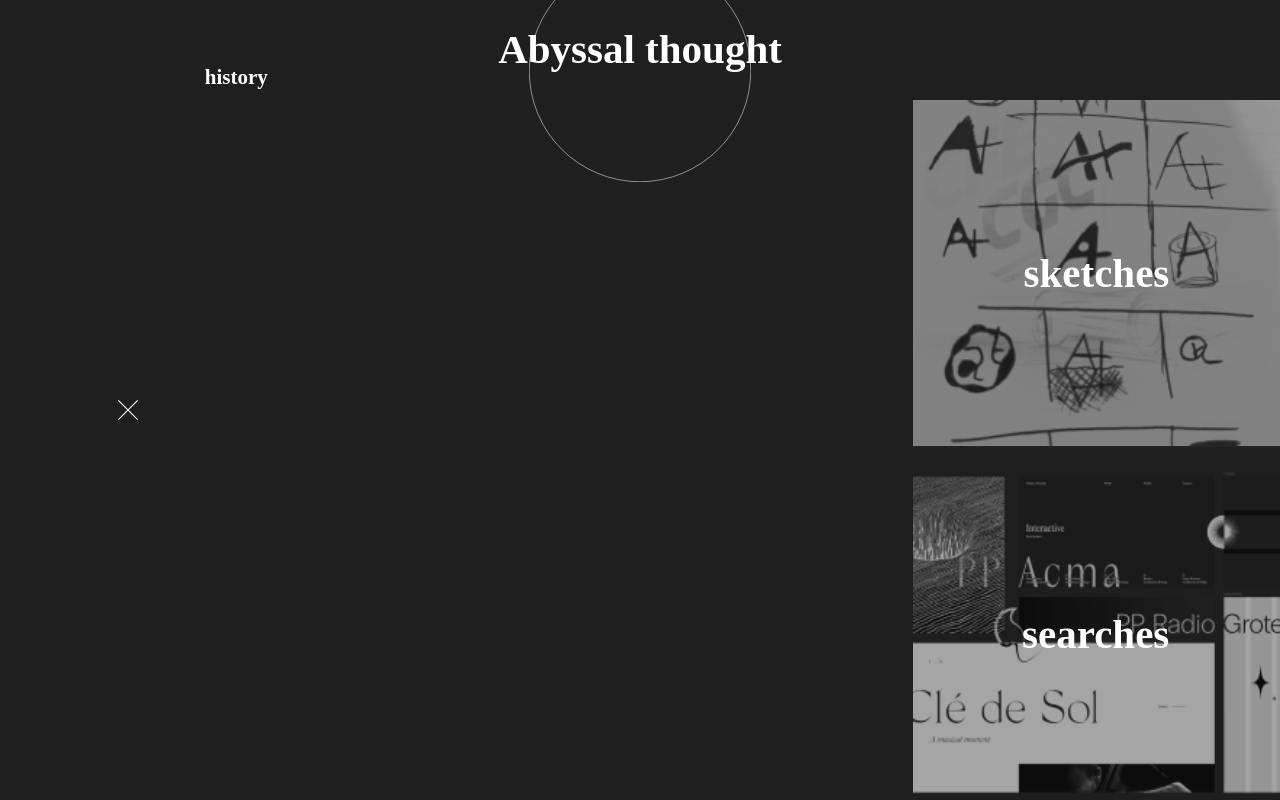
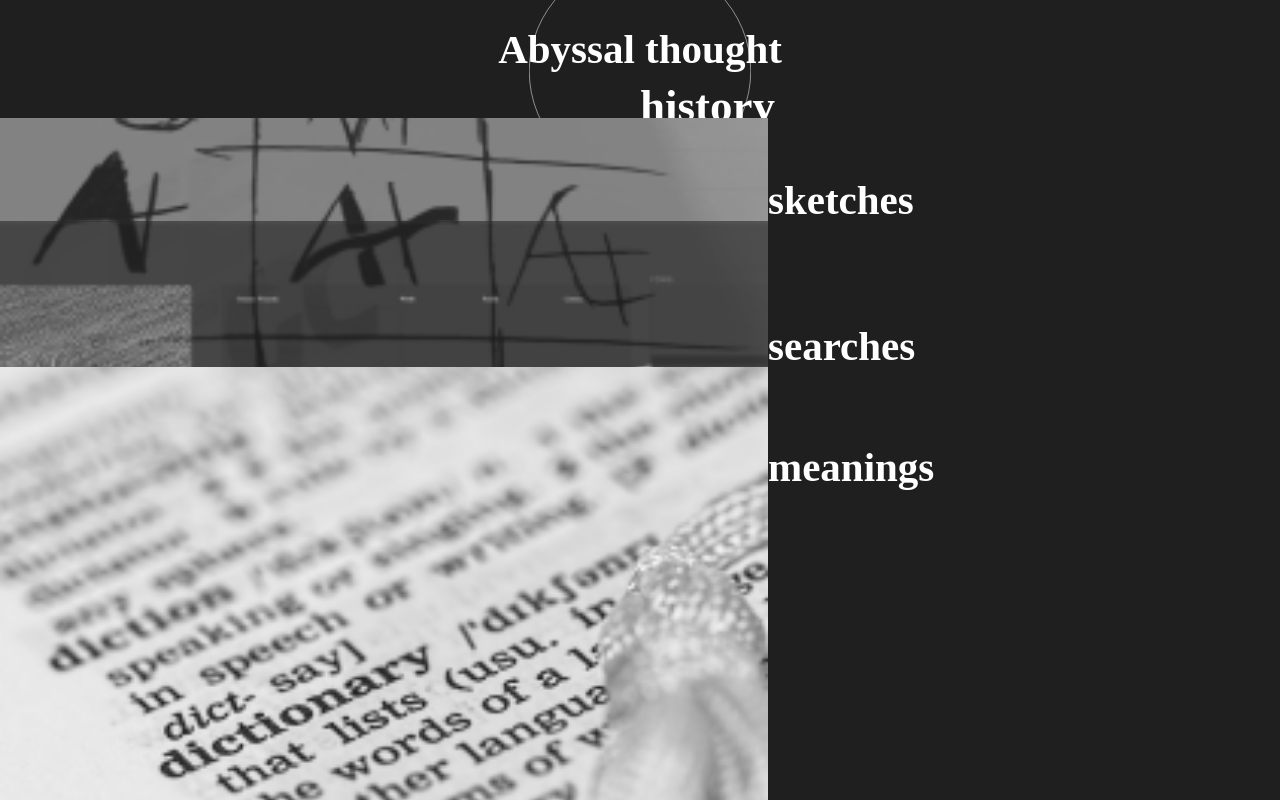
Before and after one commit to Lucas-Huerta/abyssal-thoughts-, a Vue app: page / in a window 1280 px wide. Both pictures are taken after a click on the element "history". Built offline with nearby package versions, Linux system fonts and the light colour scheme; a web font is replaced by a local one.

Commit message:
[ADD] Start style desktop

```diff
--- a/src/views/HomeArticle.vue
+++ b/src/views/HomeArticle.vue
@@ -131,4 +131,42 @@ export default{
     right: 0;
     bottom: 0;
 }
+
+@media screen and (min-width: 500px) {
+    .columArticle{
+        flex-direction: row;
+    }
+    .rowArticle{
+        flex-direction: column;
+        height: 90vh;
+    }
+
+    .rowArticle h2{
+       margin: 5vh 5vw;
+       padding: 1vw 1vh;
+       border: 2px white solid;
+       background-color: rgba(255, 255, 255, 0.40);
+       color: black;
+       opacity: 0.40;
+    }
+
+    .rowArticle h2:hover, .rowArticle img:hover{
+        cursor: pointer;
+    }
+
+    .rowArticle:nth-child(2){
+        display: flex;
+        flex-direction: row;
+        align-items: flex-end;
+        justify-content: end;
+    }
+
+    .rowArticle:nth-child(3){
+        display: flex;
+        flex-direction: column;
+        align-items: flex-start;
+        justify-content: center;
+    }
+}
+
 </style>
--- a/src/views/OneArticle.vue
+++ b/src/views/OneArticle.vue
@@ -145,12 +145,13 @@ export default{
                 {{ this.route.params.index }}
             </h2>
         </div>
-        <div class="columnArticle">
+        <div class="columnArticle" ref="addClassDesktop">
             <div v-for="article in this.pageArticle" :key="article" class="row" @click="goArticle(article.id, article.title, article.img, article.text)">
                 <h2 ref="titleArticle">
                     {{ article.title }}
                 </h2>
                 <img :src="article.img" alt="image article" ref="imageArticle" />
+                <span class="buttonDesktop">Buy</span>
             </div>
         </div>
     </div>
@@ -238,4 +239,130 @@ export default{
   height: 70%;
 }
 
+.buttonDesktop{
+    display: none;
+}
+
+@media screen and (min-width: 500px) {
+
+    .black .columnArticle .row h2{
+        display: none;
+    }
+
+    .offf .buttonDesktop,
+    .history .buttonDesktop{
+        display: none;
+    }
+
+    .offf .columnArticle,
+    .history .columnArticle{
+       min-height: 0;
+    }
+
+    .offf .columnArticle .row h2,
+    .history .columnArticle .row h2{
+        padding: 10vh 0 0 0;
+        width: 10vw;
+    }
+
+    /* Image les unes sur les autres  */
+
+    .offf .columnArticle,
+    .history .columnArticle{
+       flex-direction: column;
+       align-items: flex-start;
+    }
+
+    .offf .columnArticle .row,
+    .history .columnArticle .row{
+       flex-direction: row-reverse;
+       align-items: center;
+       justify-content: center;
+    }
+
+    .offf .columnArticle .row:nth-of-type(2),
+    .history .columnArticle .row:nth-of-type(2){
+        flex-direction: row-reverse;
+    }
+
+    .offf .columnArticle .row img,
+    .history .columnArticle .row img{
+       width: 60vw;
+       margin: 0 0 -80vh 0;
+    }
+
+    .offf .columnArticle .row img:nth-of-type(1),
+    .history .columnArticle .row img:nth-of-type(1){
+       z-index: 7;
+    }
+    .offf .columnArticle .row img:nth-of-type(2),
+    .history .columnArticle .row img:nth-of-type(2){
+        z-index: 8;
+    }
+    .offf .columnArticle .row img:nth-of-type(3),
+    .history .columnArticle .row img:nth-of-type(3){
+        z-index: 9;
+    }
+    .offf .columnArticle .row img:nth-of-type(4),
+    .history .columnArticle .row img:nth-of-type(4){
+        z-index: 10;
+    }
+
+    #titleArticle{
+        top: 10%;
+        left: 50%;
+        right: 40%;
+        font-size: 30px;
+    }
+
+    #titleArticle h2{
+        margin: 0;
+    }
+
+    .columnArticle{
+        flex-direction: row;
+        width: 100vw;
+        justify-content: space-evenly;
+        align-items: center;
+    }
+    .columnArticle .row{
+        flex-direction: column;
+        align-items: center;
+    }
+
+    .columnArticle .row:nth-of-type(2){
+        flex-direction: row;
+        align-items: flex-end;
+    }
+
+    .columnArticle .row:nth-of-type(3){
+        justify-content: flex-start;
+        align-items: flex-start;
+    }
+
+    .columnArticle .row img{
+        width: 100%;
+        height: 100%;
+    }
+
+    .buttonDesktop{
+        font-family: "PP-Acma";
+        font-size: 20px;
+        display: flex;
+        padding: 1vh 2vw;
+        border: 2px white solid;
+        background-color: rgba(255, 255, 255, 0.40);
+        color: black;
+        opacity: 0.40;
+        margin: 2vh 2vw;
+    }
+
+    .buttonDesktop:hover{
+        cursor: pointer;
+    }
+
+    .arrow{
+        display: none;
+    }
+}
 </style>
--- a/src/views/TextOneArticle.vue
+++ b/src/views/TextOneArticle.vue
@@ -110,12 +110,15 @@ export default{
 <template>
    <div id="section_OneArticle">
         <img id="displayImg" :src="this.route.params.img" alt="image article" ref="mainImageArticle">
+        <div>
             <h2 ref="mainTextArticle">
                 {{ this.route.params.title }}
             </h2>
             <p ref="mainTextArticle">
                 {{ this.route.params.text }}
             </p>
+        </div>
+
         <div v-if="this.route.params.id > 0">
             <div v-for="(article, index) in this.store" :key="index">
                 <div v-if="article.title == this.mainArticle" class="rowOtherArticles">
@@ -150,6 +153,10 @@ export default{
     justify-content: space-between;
 }
 
+#section_OneArticle div{
+    margin: 1vh auto 0 auto;
+}
+
 #displayImg{
     width: 100vw;
     margin: 0;
@@ -169,6 +176,8 @@ export default{
     font-size: 20px;
     line-height: 24px;
     width: 70%;
+    text-align: left;
+    margin: 0 auto 5vh auto;
 }
 
 .rowOtherArticles{
@@ -189,4 +198,49 @@ export default{
     display: none;
 }
 
+@media screen and (min-width: 500px) {
+    #section_OneArticle{
+        display: flex;
+        flex-direction: row;
+        justify-content: center;
+        width: 100vw;
+        height: 100vh;
+    }
+
+    #section_OneArticle div:first-of-type{
+        display: flex;
+        flex-direction: column;
+        justify-content: center;
+        width: 50%;
+    }
+
+    #section_OneArticle h2{
+        margin: 0;
+        font-size: 66px;
+        text-align: left;
+    }
+
+    #section_OneArticle p{
+        font-size: 32px;
+        line-height: 33px;
+        margin: 0;
+        width: 100%;
+    }
+
+    .rowOtherArticles img{
+        display: none;
+    }
+
+    #displayImg{
+        width: 40%;
+    }
+
+    .arrow{
+        position: absolute;
+        top: 50%;
+        bottom: 50%;
+        left: 90%;
+    }
+}
+
 </style>
```
Lines whose indentation alone changed are shown as unchanged.
